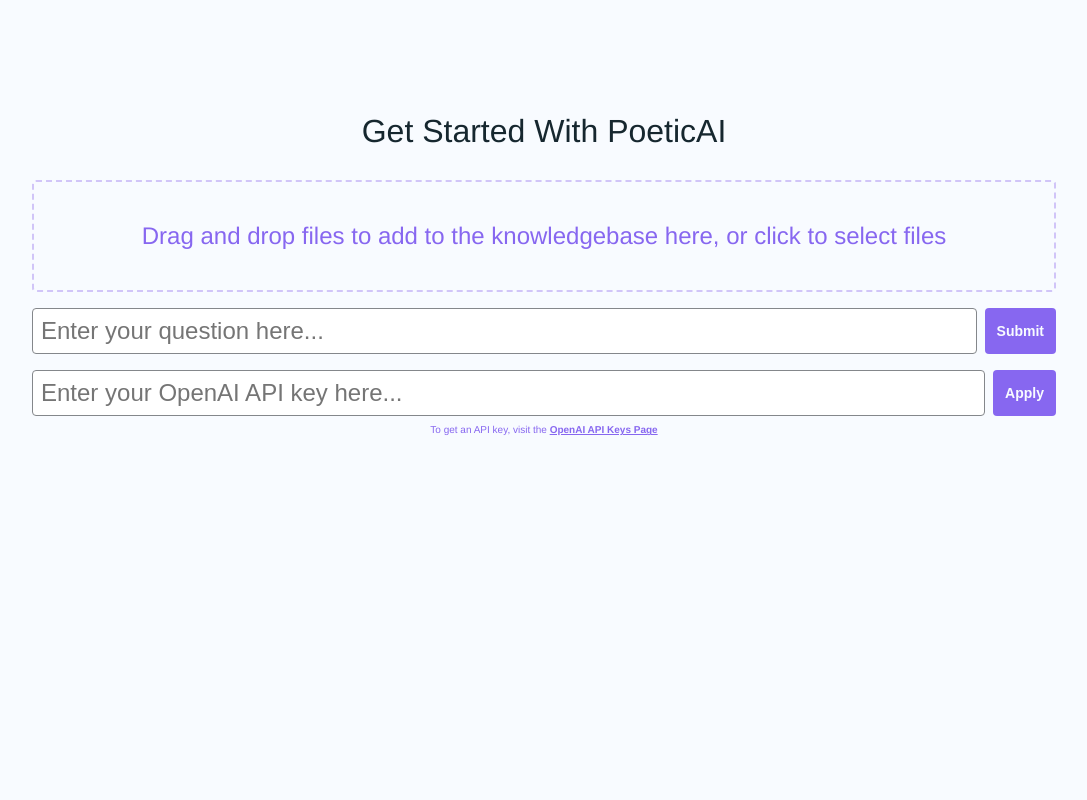
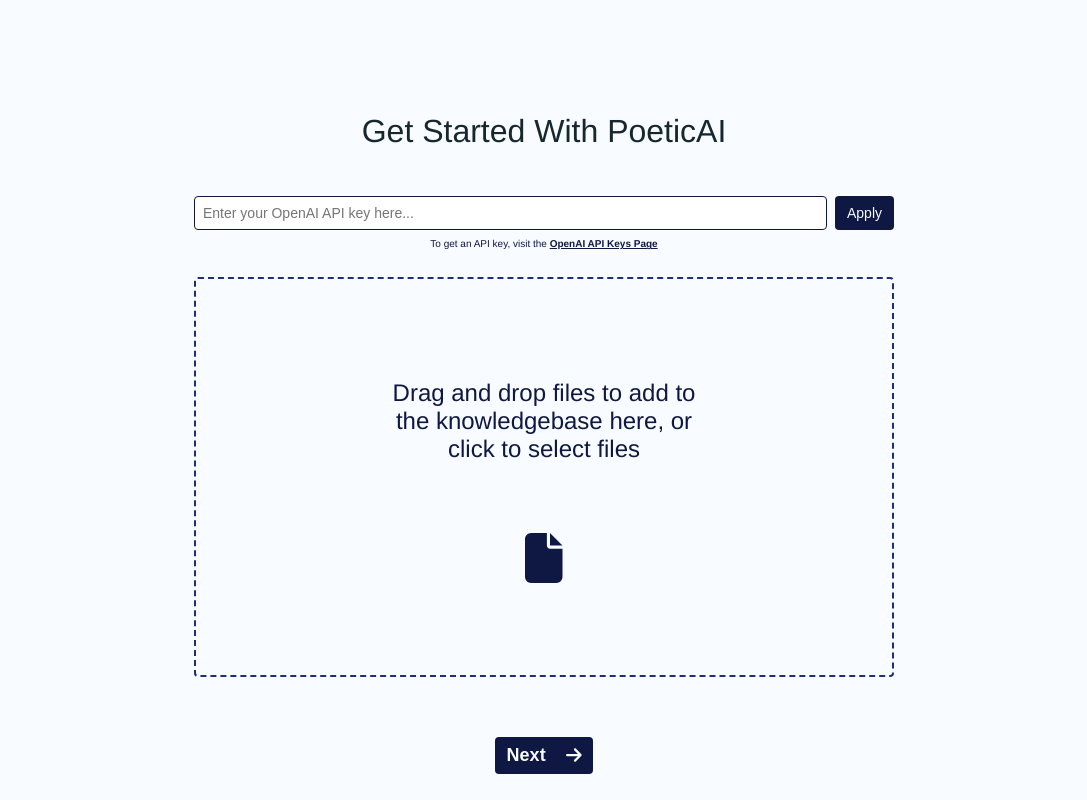
Before and after one commit to brennanburch/ai-poc, a React (Vite) app: page / in a window 1280 px wide. Shown: the top 800 px of the page, without its empty margins (96-1183 px from the left). Built offline with nearby package versions, Linux system fonts and the light colour scheme.

Commit message:
ui updates

```diff
--- a/package.json
+++ b/package.json
@@ -14,7 +14,11 @@
     "lint:fix": "yarn lint --fix"
   },
   "dependencies": {
+    "@fortawesome/fontawesome-svg-core": "^6.4.0",
+    "@fortawesome/free-solid-svg-icons": "^6.4.0",
+    "@fortawesome/react-fontawesome": "^0.2.0",
     "clsx": "^1.2.1",
+    "font-awesome": "^4.7.0",
     "ky": "^0.33.3",
     "react": "^18.2.0",
     "react-dom": "^18.2.0",
--- a/src/_scss/_common.scss
+++ b/src/_scss/_common.scss
@@ -8,8 +8,8 @@
 $color-vault-purple: rgb(208, 93, 153);
 $color-vault-white: #f8fbff;
 $color-vault-faded-green: #bff7cb;
-$color-vault-lilac: #d1c5f8;
-$color-vault-lilac-dark: #8767f0;
+$color-vault-blue: #1e2f79;
+$color-vault-blue-dark: #0F1842;
 $color-vault-banana: #fcf0bc;
 $color-vault-green: #60d186;
 $color-vault-emerald: #1c4550;
--- a/src/components/LandingPage/LandingPage.module.scss
+++ b/src/components/LandingPage/LandingPage.module.scss
@@ -19,7 +19,50 @@
 	display: flex;
 	flex-direction: column;
 	align-items: center;
-    font-family: 'Helvetica', 'Arial', sans-serif;
+	font-family: "Helvetica", "Arial", sans-serif;
+}
+.button {
+	margin-top: 60px;
+	border: none;
+	color: common.$color-vault-white;
+	background-color: common.$color-vault-blue-dark;
+	padding: 8px 12px;
+	border-radius: 4px;
+	cursor: pointer;
+	font-size: 18px;
+	font-weight: 700;
+	transition: background-color 100ms;
+
+	&:hover {
+		background-color: common.$color-vault-blue;
+	}
+}
+.icon {
+	padding-left: 20px;
+}
+.dropzoneText{
+	margin: auto;
+	align-items: center;
+	padding-top:80px;
+	width: 50%;
+}
+.dropzoneIcon{
+	margin:auto;
+	align-items: center;
+	padding-top: 70px;
+	height: 50px;
+}
+.horizontalContainer{
+	display: flex;
+	flex-direction: row;
+	align-items: center;
+
+}
+.setupSection{
+	height:80vh;
+}
+.chatSection{
+	height:80vh;
 }
 
 .text {
@@ -43,7 +86,7 @@
 	.workArea {
 		display: flex;
 		width: 100%;
-        height: 520px;
+		height: auto;
 
 		.leftColumn {
 			display: flex;
@@ -51,19 +94,22 @@
 			align-items: center;
 			width: 100%;
 
-
 			.dropzone {
-                    border: 2px dashed common.$color-vault-lilac;
+				border: 2px dashed common.$color-vault-blue;
 				border-radius: 4px;
-                    padding: 16px;
+				margin-top: 20px;
+				padding: 20px;
 				width: 100%;
+				height: 400px;
 				text-align: center;
 				cursor: pointer;
 				font-size: 24px;
-                    color: common.$color-vault-lilac-dark;
+				color: common.$color-vault-blue-dark;
+				transition: 100ms ease-in;
 
 				&:hover {
-                        background-color: common.$color-vault-lilac;
+					background-color: common.$color-vault-blue;
+					color: common.$color-vault-white;
 				}
 
 				&.dropzoneLoading {
@@ -103,15 +149,15 @@
 
 				input {
 					flex-grow: 1;
-                    border: 1px solid common.$color-vault-gray;
+					border: 1px solid common.$color-vault-blue-dark;
 					border-radius: 4px;
 					padding: 8px;
 					outline: none;
-                    font-size: 24px;
+					font-size: 14px;
 					min-width: 30px;
 
 					&:focus {
-                        border-color: common.$color-vault-lilac;
+						border-color: common.$color-vault-blue;
 					}
 				}
 
@@ -123,28 +169,28 @@
 					border-radius: 4px;
 					cursor: pointer;
 					font-size: 14px;
-                    font-weight: 600;
-                    transition: background-color 0.3s;
+					font-weight: 400;
+					transition: background-color 100ms;
 
 					&:hover {
-                        background-color: common.$color-vault-lilac;
+						background-color: common.$color-vault-blue;
 					}
 				}
 
 				.askQuestionDisabled {
-                    background-color: common.$color-vault-lilac;
+					background-color: common.$color-vault-blue;
 					cursor: inherit;
 				}
 
 				.askQuestion {
-                    background-color: common.$color-vault-lilac-dark;
+					background-color: common.$color-vault-blue-dark;
 				}
 			}
 
 			.tokenCount {
 				margin-top: 8px;
 				margin-bottom: 8px;
-                color: common.$color-vault-lilac-dark;
+				color: common.$color-vault-blue-dark;
 				font-size: 10px;
 			}
 
@@ -170,7 +216,7 @@
 							cursor: pointer;
 							display: flex;
 							align-items: center;
-                            color: common.$color-vault-lilac-dark;
+							color: common.$color-vault-blue-dark;
 							font-weight: 400;
 							padding-top: 30px;
 
@@ -178,7 +224,7 @@
 								font-weight: 100;
 								margin-left: 14px;
 								padding: 14px;
-                                border: 1px solid common.$color-vault-lilac-dark;
+								border: 1px solid common.$color-vault-blue-dark;
 								border-radius: 14px;
 								display: flex;
 								align-items: center;
@@ -225,7 +271,6 @@
 	}
 }
 
-
 h3 {
 	margin-block-start: 0;
 	text-align: left;
@@ -235,7 +280,7 @@
 .loader {
 	border: 4px solid #f3f3f3;
 	border-radius: 50%;
-    border-top: 4px solid common.$color-vault-lilac;
+	border-top: 4px solid common.$color-vault-blue;
 	width: 40px;
 	height: 40px;
 	animation: spin 2s linear infinite;
@@ -254,22 +299,22 @@
 
 @keyframes background-color-animation {
 	0% {
-        background-color: common.$color-vault-banana;
+		background-color: common.$color-vault-blue-dark;
 	}
 
 	25% {
-        background-color: common.$color-vault-lilac;
+		background-color: common.$color-vault-blue;
 	}
 
 	50% {
-        background-color: common.$color-vault-faded-green;
+		background-color: common.$color-vault-gray;
 	}
 
 	75% {
-        background-color: common.$color-vault-green;
+		background-color: common.$color-vault-lightgray;
 	}
 
 	100% {
-        background-color: common.$color-vault-banana;
+		background-color: common.$color-vault-gray;
 	}
 }
--- a/src/components/LandingPage/LandingPage.tsx
+++ b/src/components/LandingPage/LandingPage.tsx
@@ -3,19 +3,39 @@
 import { useDropzone } from "react-dropzone";
 import Page from "@components/Page";
 import Go from "@components/Go";
-import { submitQuestion, uploadFiles, type Answer, type UploadResponse } from "@helpers/postApi.ts";
+import {
+	submitQuestion,
+	uploadFiles,
+	type Answer,
+	type UploadResponse,
+} from "@helpers/postApi.ts";
 import ResponseDisplay from "./ResponseDisplay.tsx";
 import styles from "./LandingPage.module.scss";
+import { FontAwesomeIcon } from "@fortawesome/react-fontawesome";
+import { faArrowRight } from "@fortawesome/free-solid-svg-icons";
+import { faFile } from "@fortawesome/free-solid-svg-icons";
+
+
+
 
 function LandingPage() {
 	const [question, setQuestion] = React.useState("");
-	const [uploadedFiles, setUploadedFiles] = React.useState<UploadResponse["successful_file_names"]>([]);
-	const [failedFiles, setFailedFiles] = React.useState<UploadResponse["failed_file_names"]>({});
+	const [uploadedFiles, setUploadedFiles] = React.useState<
+		UploadResponse["successful_file_names"]
+	>([]);
+	const [failedFiles, setFailedFiles] = React.useState<
+		UploadResponse["failed_file_names"]
+	>({});
 	const [errorMessage, setErrorMessage] = React.useState("");
 	const [response, setResponse] = React.useState<Answer>();
 	const [loading, setLoading] = React.useState(false);
 	const [apiKey, setApiKey] = React.useState("");
 	const [apiKeyApplied, setApiKeyApplied] = React.useState(false);
+
+
+
+
+
 
 	const handleApplyKey = () => {
 		localStorage.setItem("openai-api-key", apiKey);
@@ -58,9 +78,8 @@
 			const error = _error as Error;
 			console.log("Error uploading files:", error);
 
-			setErrorMessage(error?.message
-				? `Error: ${error.message}`
-				: "Error uploading files",
+			setErrorMessage(
+				error?.message ? `Error: ${error.message}` : "Error uploading files"
 			);
 			setUploadedFiles([]);
 			setFailedFiles({});
@@ -101,52 +120,23 @@
 		<Page
 			pageClass={styles.page}
 			contentBackgroundClass={styles.background}
-			contentPreferredWidth={1300}
+			contentPreferredWidth={700}
 			contentClass={styles.pageContent}
 		>
+			{/*break this into 2 slides, Get Started and Chat Interface*/}
+
 			<div className={styles.text}>
-				<h1>Get Started With PoeticAI</h1>
-				{errorMessage && (
-					<div className={styles.error}>{errorMessage}</div>
-				)}
+
+
+
 				<div className={styles.workArea}>
 					<div className={styles.leftColumn}>
-						<div
-							{...getRootProps()}
-							className={clsx(styles.dropzone, loading && styles.dropzoneLoading)}
-						>
-							<input {...getInputProps()} disabled={loading} />
-							<p>
-								{loading
-									? "Loading..."
-									: "Drag and drop files to add to the knowledgebase here, or click to select files"}
-							</p>
-						</div>
-						<div className={styles.questionInput}>
-							<input
-								type="text"
-								value={question}
-								placeholder="Enter your question here..."
-								onChange={(event) => setQuestion(event.target.value)}
-							/>
-							<button
-								type="submit"
-								disabled={loading || !question}
-								className={
-									loading
-										? styles.askQuestionDisabled
-										: styles.askQuestion
-								}
-								onClick={handleAskQuestion}
-							>
-								Submit
-							</button>
-							{loading && (
-								<div className={styles.loader} />
-							)}
-						</div>
+
+
 						{!apiKeyApplied && (
 							<>
+							<h1>Get Started With PoeticAI</h1>
+							{errorMessage && <div className={styles.error}>{errorMessage}</div>}
 								<div className={styles.questionInput}>
 									<input
 										type="text"
@@ -161,10 +151,11 @@
 									>
 										Apply
 									</button>
+
 								</div>
 								<div className={styles.tokenCount}>
 									To get an API key, visit the{" "}
-									<Go to="https://platform.openai.com/account/api-keys" data-action="" data-category="">
+									<Go to="https://platform.openai.com/account/api-keys" data-action={""} data-category={""}>
 										<span
 											style={{
 												fontWeight: 900,
@@ -175,14 +166,58 @@
 										</span>
 									</Go>
 								</div>
+								<div
+									{...getRootProps()}
+									className={clsx(
+										styles.dropzone,
+										loading && styles.dropzoneLoading
+									)}
+								>
+									<input {...getInputProps()} disabled={loading}  />
+									<p className={styles.dropzoneText}>
+										{loading
+											? "Loading..."
+											: "Drag and drop files to add to the knowledgebase here, or click to select files" }
+
+									</p>
+									<FontAwesomeIcon icon={faFile} className={styles.dropzoneIcon}/>
+								</div>
+
+								<button
+										type="submit"
+										className={styles.button}
+										onClick={handleApplyKey}
+									>
+										Next
+										<FontAwesomeIcon icon={faArrowRight} className={styles.icon} />
+									</button>
+
+									<div className={styles.chatSection}></div>
+									<div className={styles.questionInput}>
+							<input
+								type="text"
+								value={question}
+								placeholder="So, what's on your mind?"
+								onChange={(event) => setQuestion(event.target.value)}
+							/>
+							<button
+								type="submit"
+								disabled={loading || !question}
+								className={
+									loading ? styles.askQuestionDisabled : styles.askQuestion
+								}
+								onClick={handleAskQuestion}
+							>
+								Submit
+							</button>
+							{loading && <div className={styles.loader} />}
+						</div>
 							</>
 						)}
 						{response?.tokens && (
 							<div className={styles.tokenCount}>
 								TOTAL TOKENS USED:{" "}
-								<span style={{ fontWeight: 900 }}>
-									{response.tokens}
-								</span>
+								<span style={{ fontWeight: 900 }}>{response.tokens}</span>
 							</div>
 						)}
 						{response && <ResponseDisplay response={response} />}
@@ -205,9 +240,7 @@
 										{failedFilenames.map((file, index) => (
 											<li key={index}>
 												{file}
-												<div>
-													Reason: {failedFiles[file]}
-												</div>
+												<div>Reason: {failedFiles[file]}</div>
 											</li>
 										))}
 									</ul>
@@ -216,7 +249,8 @@
 						</div>
 					</div>
 				</div>
-			</div>
+				</div>
+
 		</Page>
 	);
 }
--- a/src/components/Page/Page.tsx
+++ b/src/components/Page/Page.tsx
@@ -10,7 +10,6 @@
 	contentClass?: string;
 	contentBackgroundClass?: string;
 	contentBackground?: string;
-
 	verticalCenter?: boolean;
 	footerEnabled?: boolean;
 	footerFloating?: boolean;
```
Also changed, not shown: 2 other files (tests, documents, lock files or other folders). Lines whose indentation alone changed are shown as unchanged.
